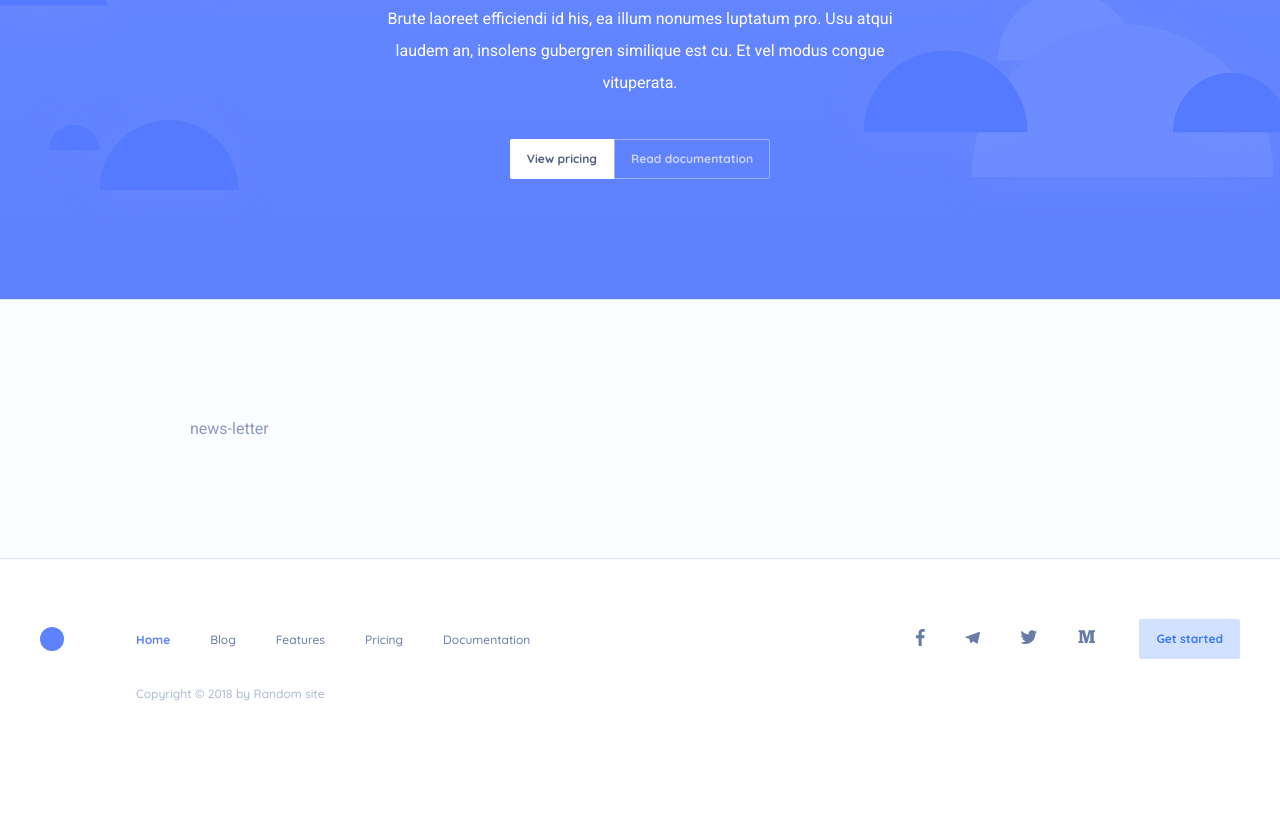
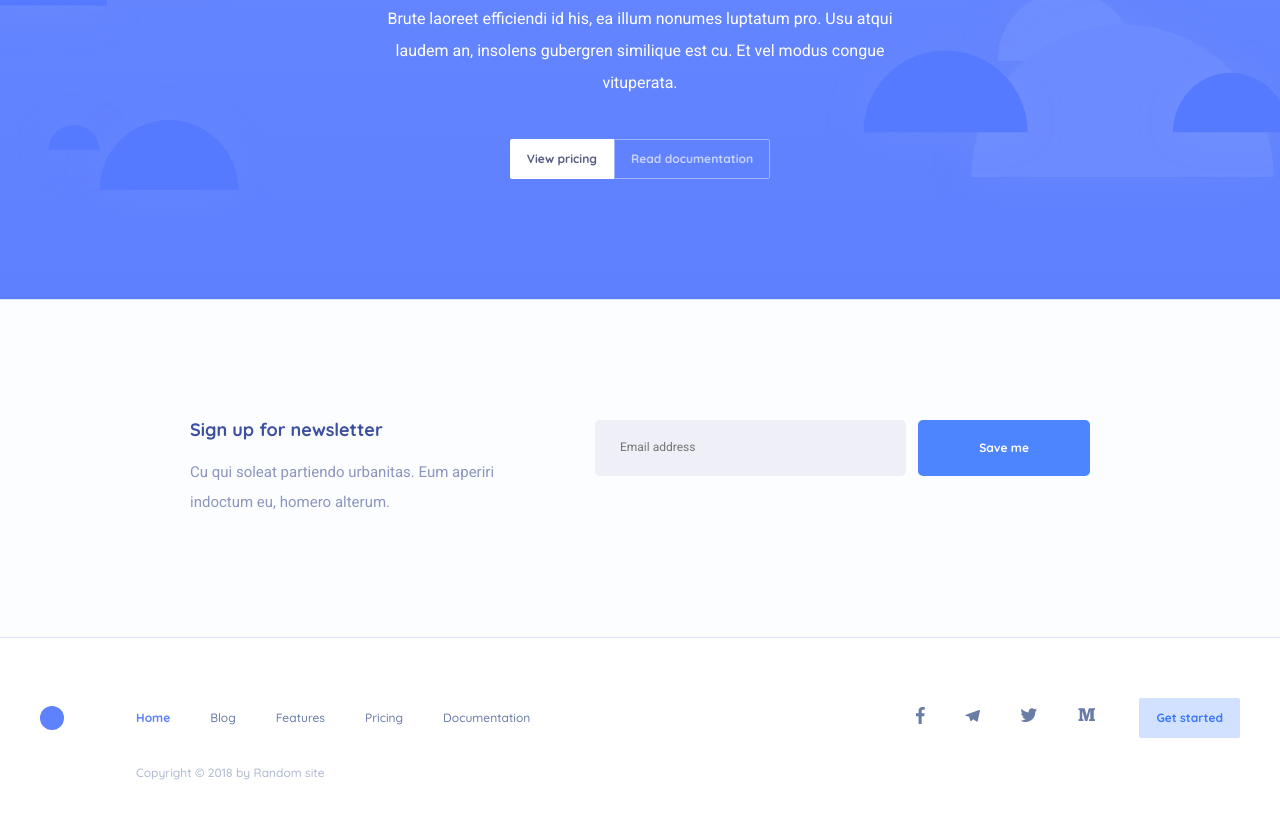
Before and after one commit to kendoow/Increase-your-productivity, a plain HTML site: page index.html in a window 1280 px wide. Shown: the part 4789-5608 px from the top of the page. Before the commit the page ends 5550 px from the top, so only its background shows below. Drawn offline with Linux system fonts and the light colour scheme.

Commit message:
last-block

```diff
--- a/css/style.scss
+++ b/css/style.scss
@@ -62,6 +62,20 @@ body {
     }
 }
 
+.input{
+    padding: $base*3 $base*4;
+    border: 1px solid transparent;
+    background-color: #EFEFF7;
+    border-radius: 2px;
+    font-size: $fs-sm;
+
+
+    &--size-lg{
+        padding: $base*5 $base*6;
+        border-radius: 5px;
+    }
+}
+
 .btn {
     @include quicksand;
 
@@ -77,6 +91,13 @@ body {
     text-decoration: none;
     white-space: nowrap;
     transition: $transition;
+    cursor: pointer;
+
+
+    &--size-lg{
+        padding: $base*5 $base*15;
+        border-radius: 5px;
+    }
 
 
     &--primary {
@@ -885,6 +906,42 @@ h5 {
 // NEWS-LETTER
 .section-news-letter {
     background-color: #fcfdff;
+    .section-inner{
+        display: flex;
+        justify-content: space-between;
+    }
+
+
+    &__left{
+        flex-basis:35%;
+
+        &-title{
+            @include quicksand();
+
+            font-size: $fs-lg;
+            font-weight: $fw-bold;
+            color: #3D4F9F;
+            margin-bottom: $base*4;
+        }
+        &-text{
+            line-height: 2;
+            font-size: $fs-md;
+        }
+    }
+    &__right{
+        flex-basis:55%;
+    }
+}
+
+.form-news-letter{
+    display: flex;
+
+    .input{
+        flex-grow: 1;
+    }
+    .btn{
+        margin-left: $base*3;
+    }
 }
 
 // =NEWS-LETTER
--- a/index.html
+++ b/index.html
@@ -409,8 +409,19 @@
     <!--- news-letter --->
     <section class="section-outer section-news-letter">
         <div class="section-inner">
-            news-letter
-        </div>
+            <div class="section-news-letter__left">
+                <div class="section-news-letter__left-title">Sign up for newsletter</div>
+                <div class="section-news-letter__left-text">Cu qui soleat partiendo urbanitas. Eum aperiri indoctum eu, homero alterum.</div>
+            </div>
+            <div class="section-news-letter__right">
+              <form action="" class="form-news-letter">
+                  <input type="text" placeholder="Email address" class="input input--size-lg">
+                  <button class="btn btn--secondary btn--size-lg">Save me</button>
+
+              </form>
+            </div>
+
+    </div>
     </section>
     <!---/ news-letter --->
 
```
Also changed, not shown: css/style.css.
